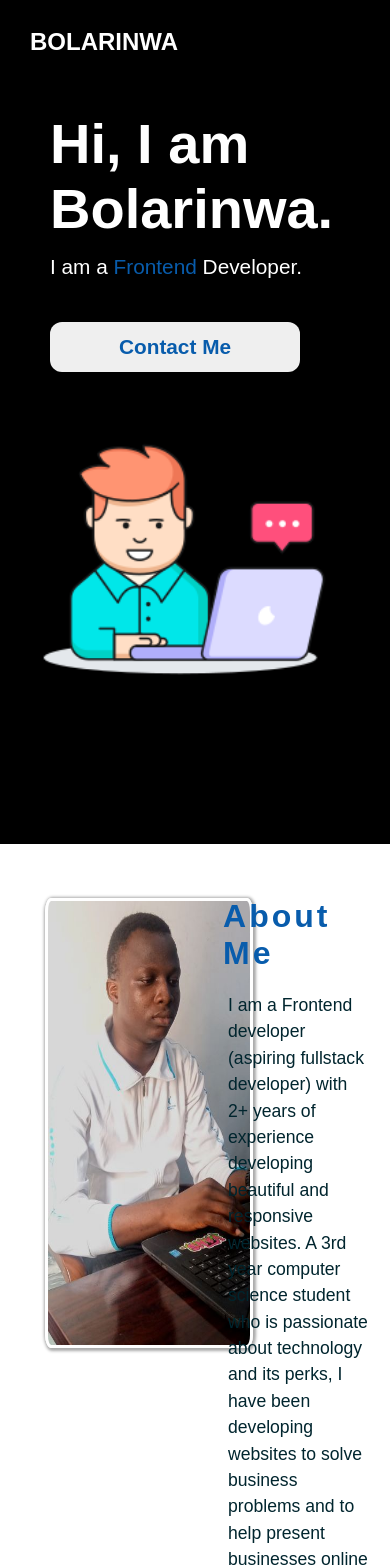
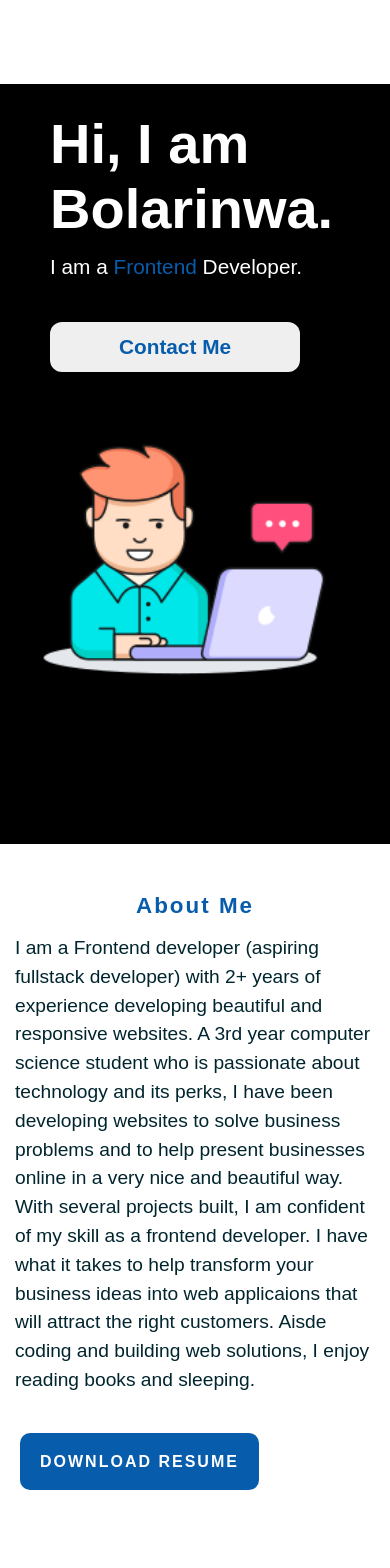
Before and after one commit to Bola-coder/portfolio, a React (Create React App) app: page / in a window 390 px wide. Shown: the top 1568 px of the page. Built offline with nearby package versions, Linux system fonts and the light colour scheme; data requests are answered from the project's data file.

Commit message:
Worked on the responsiveness for about section

```diff
--- a/src/App.js
+++ b/src/App.js
@@ -31,7 +31,7 @@
     <ThemeProvider theme={theme}>
       <>
         <GlobalStyle />
-        <NavBar />
+        {/* <NavBar /> */}
         <Banner />
         <About />
         <Projects />
--- a/src/styles/About.styled.js
+++ b/src/styles/About.styled.js
@@ -3,6 +3,10 @@
 export const StyledAbout = styled.section`
   padding: 10px;
   margin-top: 10%;
+
+  @media screen and (max-width: 1024px) {
+    padding: 5px;
+  }
 `;
 
 export const AboutContent = styled.div`
@@ -16,7 +20,7 @@
 
   p {
     padding: 5px;
-    font-size: 1.1rem;
+    font-size: 1.2rem;
   }
   img {
     width: 100%;
@@ -28,7 +32,19 @@
     margin-left: 30px;
   }
 
-  @media screen and (max-width: 1024px) {
+  @media screen and (max-width: 768px) {
     padding: 5px;
+    flex-direction: column;
+
+    & > span {
+      // order: 1;
+      // margin-top: 30px;
+
+      // img {
+      //   height: 100%;
+      //   border-radius: 40%;
+      // }
+      display: none;
+    }
   }
 `;
--- a/src/styles/SectionHeader.styled.js
+++ b/src/styles/SectionHeader.styled.js
@@ -6,4 +6,11 @@
   color: ${({ theme }) => theme.colors.heading_text};
   margin-bottom: 15px;
   letter-spacing: 3px;
+
+  @media screen and (max-width: 425px) {
+    font-size: 1.4rem;
+    letter-spacing: 2px;
+    margin-bottom: 10px;
+    text-align: center;
+  }
 `;
```
